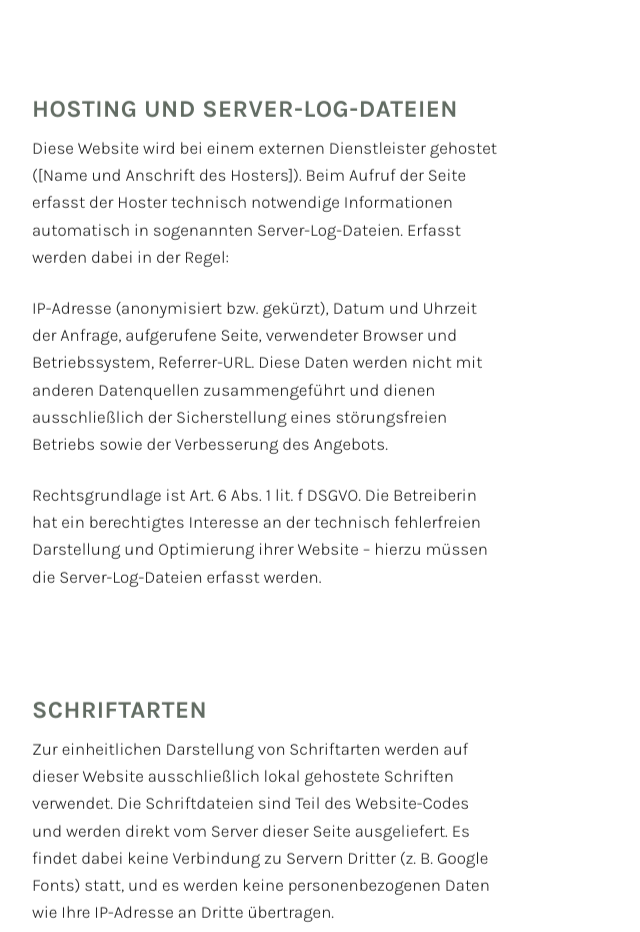
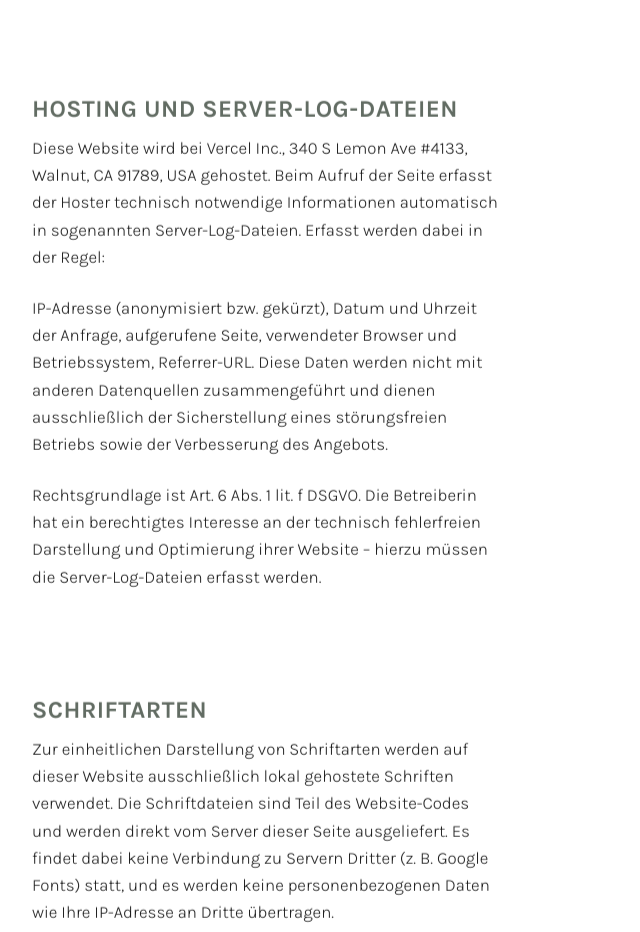
Before and after one commit to emmahallo/Portfolio, an Astro site: page /datenschutz in a window 1280 px wide. Shown: the part 960-1892 px from the top of the page, without its empty margins (0-640 px from the left). Built offline with nearby package versions, Linux system fonts and the light colour scheme; Astro itself is replaced by a stand-in of ours.

Commit message:
Fill hoster placeholder with Vercel address in datenschutz
Co-Authored-By: Claude Opus 4.7 (1M context) <noreply@anthropic.com>

```diff
--- a/src/pages/datenschutz.astro
+++ b/src/pages/datenschutz.astro
@@ -44,7 +44,7 @@ import Footer from '../components/Footer.astro';
       <div class="wrapper">
         <h2 class="section-heading" data-reveal>Hosting und Server-Log-Dateien</h2>
         <p class="case-plain-text" data-reveal>
-          Diese Website wird bei einem externen Dienstleister gehostet ([Name und Anschrift des Hosters]). Beim Aufruf der Seite erfasst der Hoster technisch notwendige Informationen automatisch in sogenannten Server-Log-Dateien. Erfasst werden dabei in der Regel:
+          Diese Website wird bei Vercel Inc., 340 S Lemon Ave #4133, Walnut, CA 91789, USA gehostet. Beim Aufruf der Seite erfasst der Hoster technisch notwendige Informationen automatisch in sogenannten Server-Log-Dateien. Erfasst werden dabei in der Regel:
         </p>
         <p class="case-plain-text" data-reveal>
           IP-Adresse (anonymisiert bzw. gekürzt), Datum und Uhrzeit der Anfrage, aufgerufene Seite, verwendeter Browser und Betriebssystem, Referrer-URL. Diese Daten werden nicht mit anderen Datenquellen zusammengeführt und dienen ausschließlich der Sicherstellung eines störungsfreien Betriebs sowie der Verbesserung des Angebots.
```
